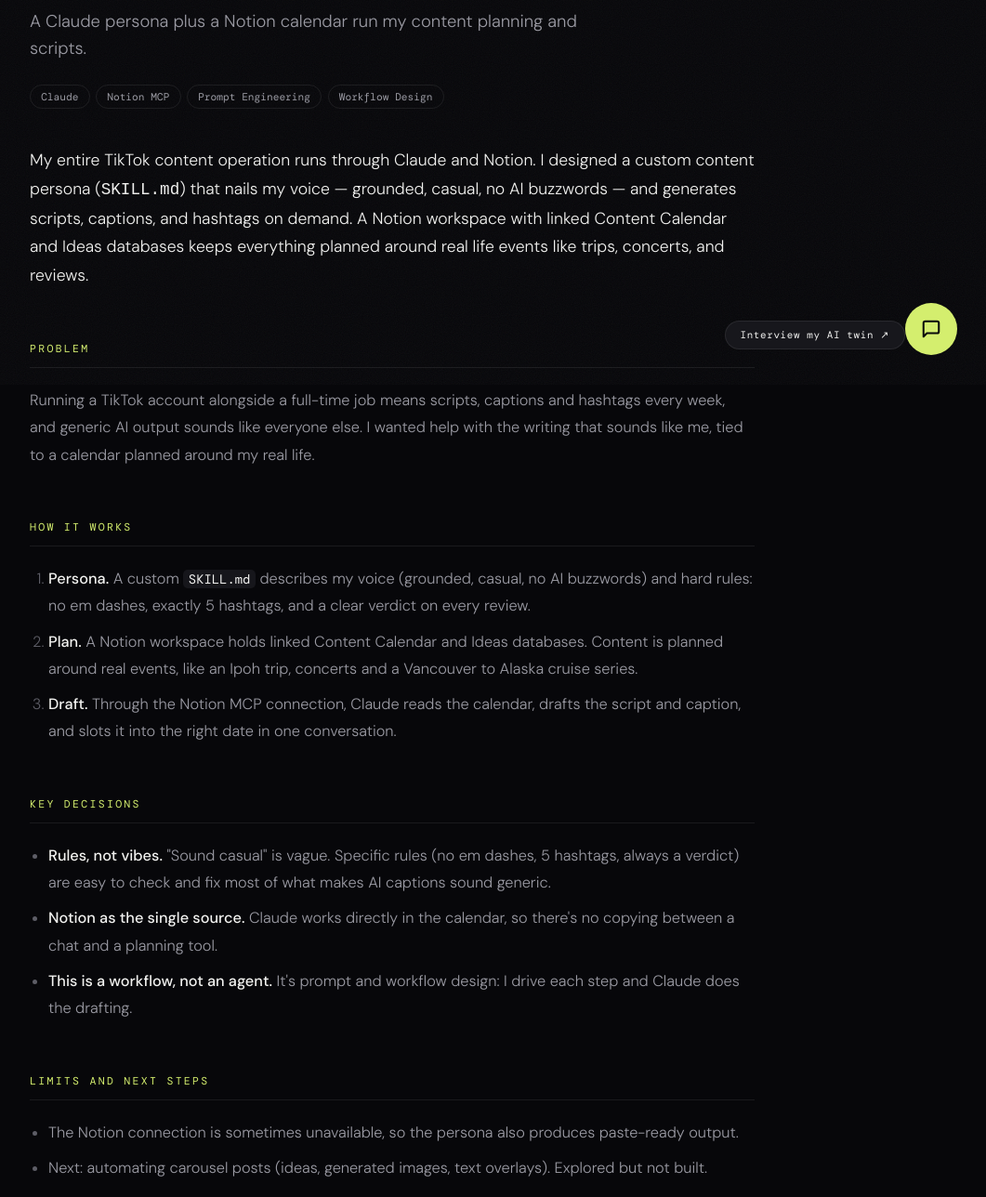
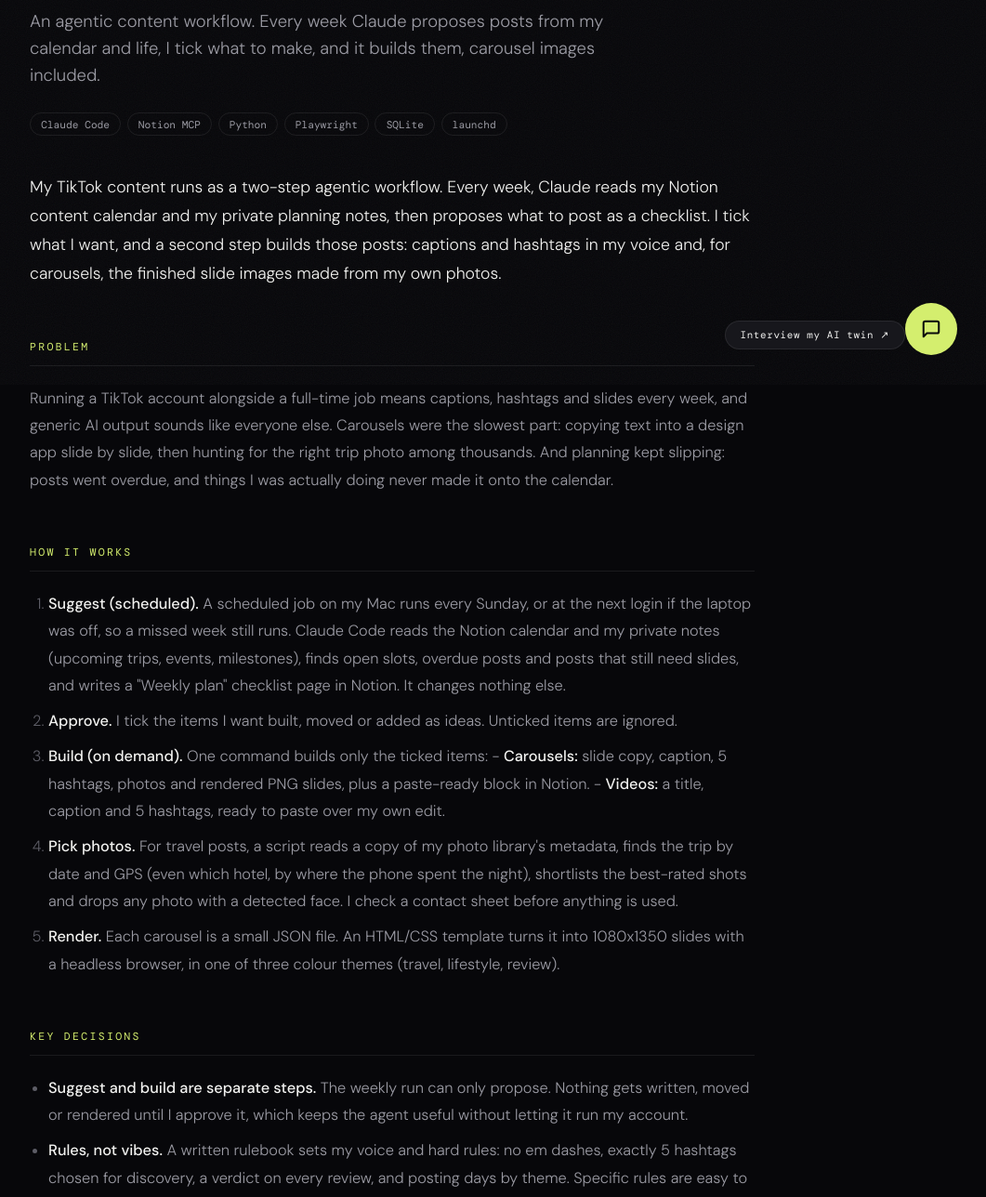
Before and after one commit to pinpingpong/portfolio_website, a plain HTML site: page projects/tiktok-content-workflow.html in a window 1280 px wide. Shown: the part 386-1674 px from the top of the page at 93% size, without its empty margins (218-1279 px from the left). Drawn offline with nearby package versions, Linux system fonts and the light colour scheme; a script that the page names is missing.

Commit message:
TikTok Content Workflow: agentic weekly suggest + approve-to-build, carousel renderer, faceless photo picking
Co-Authored-By: Claude Opus 5.5 <noreply@anthropic.com>

```diff
--- a/projects/tiktok-content-workflow.html
+++ b/projects/tiktok-content-workflow.html
@@ -5,14 +5,14 @@
   <meta charset="UTF-8" />
   <meta name="viewport" content="width=device-width, initial-scale=1.0" />
   <title>TikTok Content Workflow | Lim Pin Xiu</title>
-  <meta name="description" content="A Claude persona plus a Notion calendar run my content planning and scripts." />
+  <meta name="description" content="An agentic content workflow. Every week Claude proposes posts from my calendar and life, I tick what to make, and it builds them, carousel images included." />
   <link rel="icon" href="/favicon.svg" type="image/svg+xml" />
   <link rel="canonical" href="https://limpinxiu-portfolio-website.vercel.app/projects/tiktok-content-workflow" />
   <meta name="theme-color" content="#09090b" />
   <meta property="og:type" content="article" />
   <meta property="og:url" content="https://limpinxiu-portfolio-website.vercel.app/projects/tiktok-content-workflow" />
   <meta property="og:title" content="TikTok Content Workflow | Lim Pin Xiu" />
-  <meta property="og:description" content="A Claude persona plus a Notion calendar run my content planning and scripts." />
+  <meta property="og:description" content="An agentic content workflow. Every week Claude proposes posts from my calendar and life, I tick what to make, and it builds them, carousel images included." />
   <meta property="og:image" content="https://limpinxiu-portfolio-website.vercel.app/og-image.png" />
   <meta name="twitter:card" content="summary_large_image" />
   <link rel="preconnect" href="https://fonts.googleapis.com" />
@@ -36,43 +36,52 @@
     <header class="proj-header">
       <div class="section-label">AI Workflow</div>
       <h1 class="proj-title">TikTok Content Workflow</h1>
-      <p class="proj-line">A Claude persona plus a Notion calendar run my content planning and scripts.</p>
+      <p class="proj-line">An agentic content workflow. Every week Claude proposes posts from my calendar and life, I tick what to make, and it builds them, carousel images included.</p>
       <div class="card-stack">
-        <span class="stack-tag">Claude</span>
+        <span class="stack-tag">Claude Code</span>
         <span class="stack-tag">Notion MCP</span>
-        <span class="stack-tag">Prompt Engineering</span>
-        <span class="stack-tag">Workflow Design</span>
+        <span class="stack-tag">Python</span>
+        <span class="stack-tag">Playwright</span>
+        <span class="stack-tag">SQLite</span>
+        <span class="stack-tag">launchd</span>
       </div>
     </header>
 
 
-    <p class="proj-summary">My entire TikTok content operation runs through Claude and Notion. I designed a custom content persona (<code>SKILL.md</code>) that nails my voice — grounded, casual, no AI buzzwords — and generates scripts, captions, and hashtags on demand. A Notion workspace with linked Content Calendar and Ideas databases keeps everything planned around real life events like trips, concerts, and reviews.</p>
+    <p class="proj-summary">My TikTok content runs as a two-step agentic workflow. Every week, Claude reads my Notion content calendar and my private planning notes, then proposes what to post as a checklist. I tick what I want, and a second step builds those posts: captions and hashtags in my voice and, for carousels, the finished slide images made from my own photos.</p>
     <article class="proj-body">
       <div class="proj-section">
         <h2>Problem</h2>
-        <p>Running a TikTok account alongside a full-time job means scripts, captions and hashtags every week, and generic AI output sounds like everyone else. I wanted help with the writing that sounds like me, tied to a calendar planned around my real life.</p>
+        <p>Running a TikTok account alongside a full-time job means captions, hashtags and slides every week, and generic AI output sounds like everyone else. Carousels were the slowest part: copying text into a design app slide by slide, then hunting for the right trip photo among thousands. And planning kept slipping: posts went overdue, and things I was actually doing never made it onto the calendar.</p>
       </div>
       <div class="proj-section">
         <h2>How it works</h2>
         <ol>
-<li><strong>Persona.</strong> A custom <code>SKILL.md</code> describes my voice (grounded, casual, no AI buzzwords) and hard rules: no em dashes, exactly 5 hashtags, and a clear verdict on every review.</li>
-<li><strong>Plan.</strong> A Notion workspace holds linked Content Calendar and Ideas databases. Content is planned around real events, like an Ipoh trip, concerts and a Vancouver to Alaska cruise series.</li>
-<li><strong>Draft.</strong> Through the Notion MCP connection, Claude reads the calendar, drafts the script and caption, and slots it into the right date in one conversation.</li>
+<li><strong>Suggest (scheduled).</strong> A scheduled job on my Mac runs every Sunday, or at the next login if the laptop was off, so a missed week still runs. Claude Code reads the Notion calendar and my private notes (upcoming trips, events, milestones), finds open slots, overdue posts and posts that still need slides, and writes a "Weekly plan" checklist page in Notion. It changes nothing else.</li>
+<li><strong>Approve.</strong> I tick the items I want built, moved or added as ideas. Unticked items are ignored.</li>
+<li><strong>Build (on demand).</strong> One command builds only the ticked items:
+   - <strong>Carousels:</strong> slide copy, caption, 5 hashtags, photos and rendered PNG slides, plus a paste-ready block in Notion.
+   - <strong>Videos:</strong> a title, caption and 5 hashtags, ready to paste over my own edit.</li>
+<li><strong>Pick photos.</strong> For travel posts, a script reads a copy of my photo library's metadata, finds the trip by date and GPS (even which hotel, by where the phone spent the night), shortlists the best-rated shots and drops any photo with a detected face. I check a contact sheet before anything is used.</li>
+<li><strong>Render.</strong> Each carousel is a small JSON file. An HTML/CSS template turns it into 1080x1350 slides with a headless browser, in one of three colour themes (travel, lifestyle, review).</li>
 </ol>
       </div>
       <div class="proj-section">
         <h2>Key decisions</h2>
         <ul>
-<li><strong>Rules, not vibes.</strong> "Sound casual" is vague. Specific rules (no em dashes, 5 hashtags, always a verdict) are easy to check and fix most of what makes AI captions sound generic.</li>
-<li><strong>Notion as the single source.</strong> Claude works directly in the calendar, so there's no copying between a chat and a planning tool.</li>
-<li><strong>This is a workflow, not an agent.</strong> It's prompt and workflow design: I drive each step and Claude does the drafting.</li>
+<li><strong>Suggest and build are separate steps.</strong> The weekly run can only propose. Nothing gets written, moved or rendered until I approve it, which keeps the agent useful without letting it run my account.</li>
+<li><strong>Rules, not vibes.</strong> A written rulebook sets my voice and hard rules: no em dashes, exactly 5 hashtags chosen for discovery, a verdict on every review, and posting days by theme. Specific rules are easy to check and fix most of what makes AI captions sound generic.</li>
+<li><strong>Private notes stay private.</strong> The scheduled job can read my planning notes but only writes public topics and loose timing to Notion. It never writes dates, names, amounts or anything about work, and access to raw files is blocked.</li>
+<li><strong>Render locally instead of using an image-generation API.</strong> Templates keep every post on brand, cost nothing, and use real photos instead of generated ones.</li>
+<li><strong>Faceless by design.</strong> Faces are filtered out automatically, and serial numbers and licence plates are blurred. Reviews use only official artwork, credited on the slide.</li>
 </ul>
       </div>
       <div class="proj-section">
         <h2>Limits and next steps</h2>
         <ul>
-<li>The Notion connection is sometimes unavailable, so the persona also produces paste-ready output.</li>
-<li>Next: automating carousel posts (ideas, generated images, text overlays). Explored but not built.</li>
+<li>Face detection misses some photos, so I still check each contact sheet.</li>
+<li>It runs only when my Mac is on, because the photos and notes are local.</li>
+<li>Posting is still manual. Next: video rough cuts from raw footage (local transcription plus automated trims).</li>
 </ul>
       </div>
     </article>
```
Also changed, not shown: index.html (+5 -5 lines), 2 other files.
